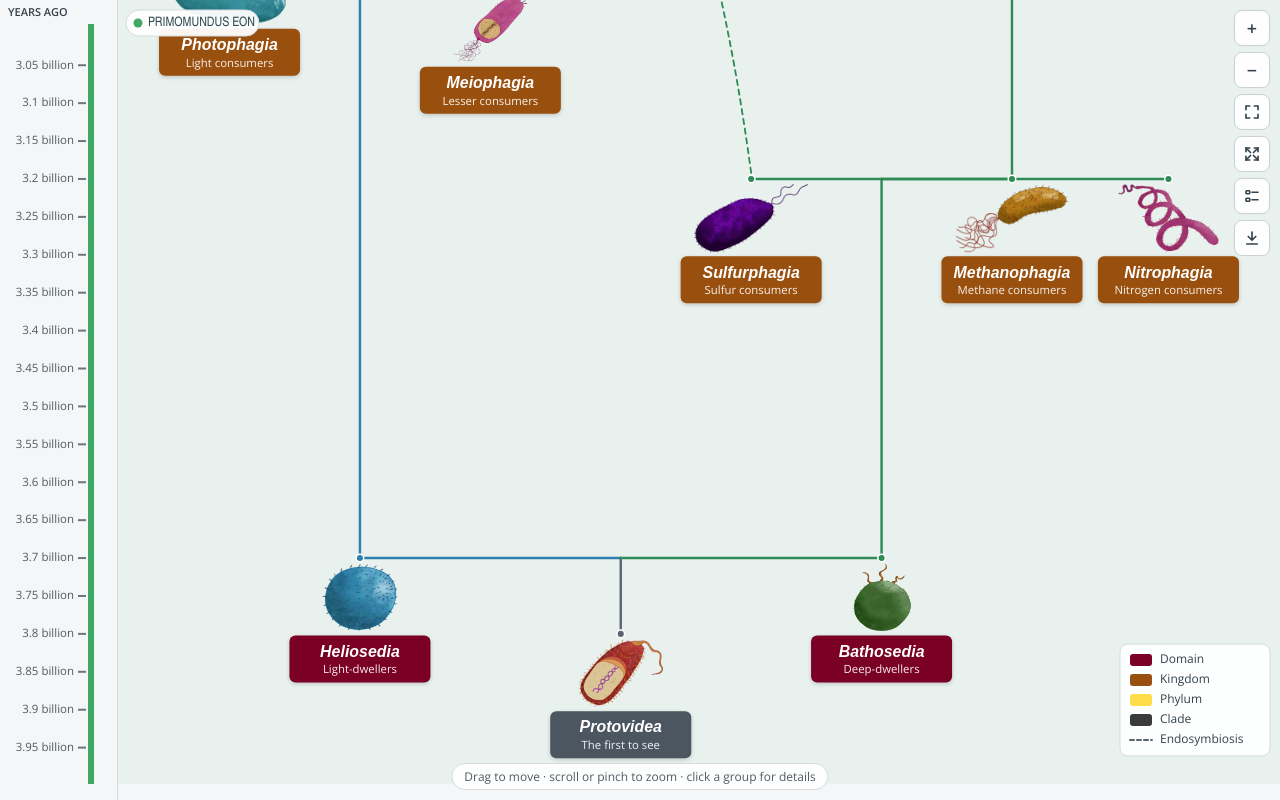
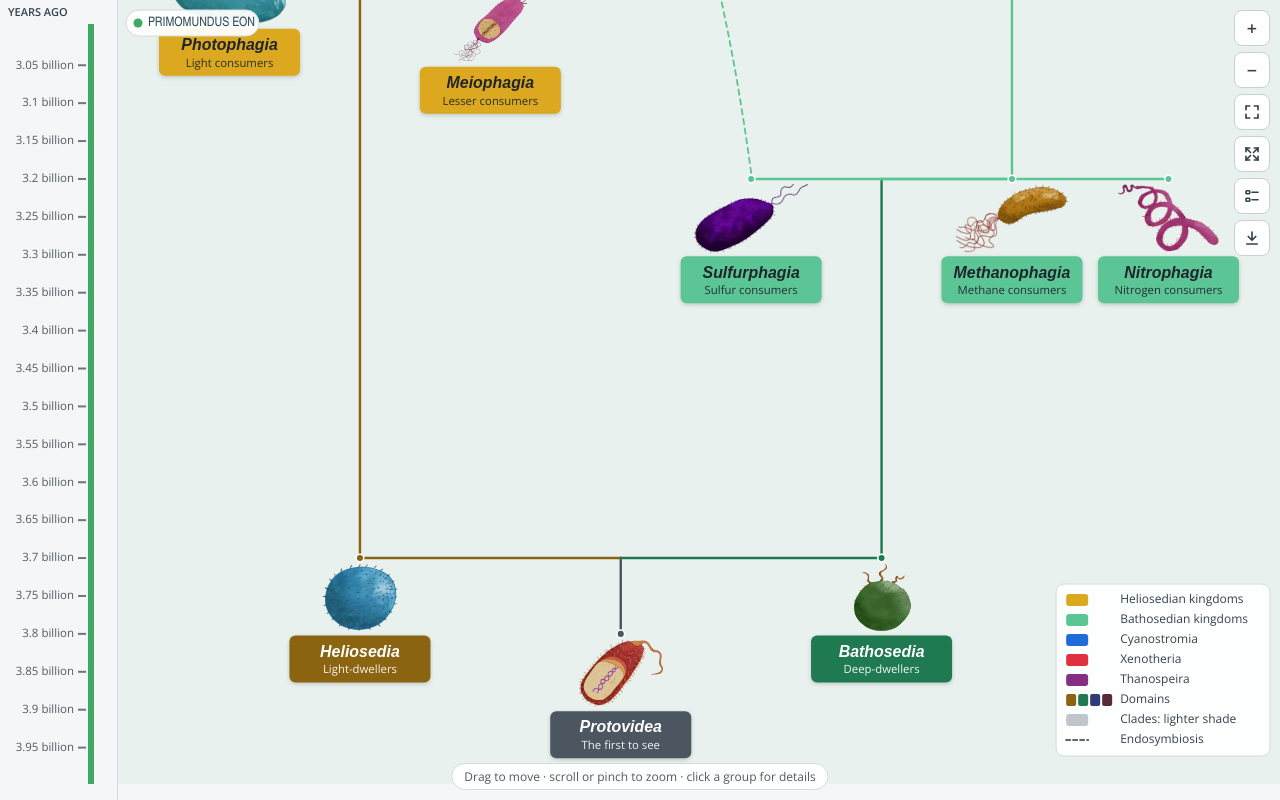
Before and after one commit to project-azur-speculative-evolution/azur-tree, a plain HTML site: page index.html in a window 1280 px wide. Drawn offline with nearby package versions, Linux system fonts and the light colour scheme.

Commit message:
Color groups by kingdom; Minovenatoria and Aquasilvia are now clades
Domains use dark shades, clades light tints of their kingdom. New legend.

Co-Authored-By: Claude Opus 5.5 <noreply@anthropic.com>
Claude-Session: https://claude.ai/code/session_01PhW8My1uVxPtPXTpaskk5k

```diff
--- a/index.html
+++ b/index.html
@@ -114,12 +114,12 @@ const GROUPS = [
     species: "Megalocyta vorax", note: "A large Meiophagian swallowed a Sulfurphagian that survived inside it." },
   { name: "Xenotheria",    rank: "Kingdom", domain: "Omnisedia", meaning: "Alien beasts", start: 2300, parent: "Omnisedia", side: "right", col: 3,
     species: "Vorocyta coccinea", speciesPage: true },
-  { name: "Minovenatoria", rank: "Phylum",  domain: "Omnisedia", meaning: "Small hunters", start: 2200, parent: "Xenotheria", side: "right", col: 4.2,
+  { name: "Minovenatoria", rank: "Clade",   domain: "Omnisedia", meaning: "Small hunters", start: 2200, parent: "Xenotheria", side: "right", col: 4.2,
     species: "Amorphothera velox", speciesPage: true },
   { name: "Cyanostromia",  rank: "Kingdom", domain: "Omnisedia", meaning: "Blue mats", start: 2000, parent: "Omnisedia", side: "left", col: 2,
     partner: "Photophagia", partnerLabel: "Photophagia-Omnisedia endosymbiosis",
     species: "Octocyta marina", note: "Basal Omnisedians took in Photophagians, which became their azuroplasts.", speciesPage: true },
-  { name: "Aquasilvia",    rank: "Phylum",  domain: "Omnisedia", meaning: "Water forests", start: 1000, parent: "Cyanostromia", side: "left", col: 2,
+  { name: "Aquasilvia",    rank: "Clade",   domain: "Omnisedia", meaning: "Water forests", start: 1000, parent: "Cyanostromia", side: "left", col: 2,
     species: "Azurodictyon primigenium" },
 
   { name: "Necrosedia",    rank: "Domain",  domain: "Necrosedia", meaning: "Death-dwellers", start: 2500, parent: "Methanophagia", side: "right", col: 6,
@@ -136,20 +136,42 @@ const MARKERS = [
 ];
 
 /* ===== LOOK ===== */
-const RANK_STYLE = {
-  Ancestor: { fill: "#4b5660", text: "#ffffff" },
-  Domain:   { fill: "#7a0025", text: "#ffffff" },
-  Kingdom:  { fill: "#994f0e", text: "#ffffff" },
-  Phylum:   { fill: "#ffdc4a", text: "#2b2b2b" },
-  Class:    { fill: "#067429", text: "#ffffff" },
-  Order:    { fill: "#002157", text: "#ffffff" },
-  Family:   { fill: "#481ea4", text: "#ffffff" },
-  Genus:    { fill: "#9b7ae3", text: "#ffffff" },
-  Clade:    { fill: "#3b3b3b", text: "#ffffff" }
+/* ===== COLORS (owner's choice, 2026-11-24) =====
+   Boxes and lines take their kingdom's color. Domains use a dark shade,
+   clades a light tint of their kingdom (or of their domain if they have no kingdom). */
+const KINGDOM_COLOR = {
+  Photophagia: "#dba81f", Meiophagia: "#dba81f",
+  Sulfurphagia: "#5cc596", Nitrophagia: "#5cc596", Methanophagia: "#5cc596",
+  Cyanostromia: "#1f6bda", Xenotheria: "#e0313f", Thanospeira: "#852e83", Obitotheria: "#823d0d"
 };
-const LINE_COLOR = {
-  Protovidea: "#5b6670", Heliosedia: "#2c7fb0", Bathosedia: "#2f8a55", Omnisedia: "#c0870f", Necrosedia: "#b0386a"
+const KINGDOM_LABEL = {   // legend rows; kingdoms sharing a color share a row
+  "#dba81f": "Heliosedian kingdoms", "#5cc596": "Bathosedian kingdoms", "#1f6bda": "Cyanostromia",
+  "#e0313f": "Xenotheria", "#852e83": "Thanospeira", "#823d0d": "Obitotheria"
 };
+const DOMAIN_COLOR = { Heliosedia: "#8a6410", Bathosedia: "#1f7a52", Omnisedia: "#2f3a7a", Necrosedia: "#5a2a3a" };
+const ANCESTOR_COLOR = "#4b5660";
+const DARK_TEXT = new Set(["#dba81f", "#5cc596"]);
+function tint(hex, t) {
+  const v = [1, 3, 5].map(i => parseInt(hex.slice(i, i + 2), 16));
+  return "#" + v.map(x => Math.round(x + (255 - x) * t).toString(16).padStart(2, "0")).join("");
+}
+function homeOf(n) {   // nearest kingdom, or the domain if there is no kingdom
+  let k = n;
+  while (k && k.rank !== "Kingdom" && k.rank !== "Domain" && k.rank !== "Ancestor") k = GROUPS.find(g => g.name === k.parent);
+  return k;
+}
+function baseColor(n) {
+  const k = homeOf(n);
+  if (!k || k.rank === "Ancestor") return ANCESTOR_COLOR;
+  return k.rank === "Kingdom" ? KINGDOM_COLOR[k.name] : DOMAIN_COLOR[k.name];
+}
+function lineFor(n) { return n.rank === "Domain" ? DOMAIN_COLOR[n.name] : baseColor(n); }
+function styleFor(n) {
+  if (n.rank === "Ancestor") return { fill: ANCESTOR_COLOR, text: "#ffffff" };
+  if (n.rank === "Domain") return { fill: DOMAIN_COLOR[n.name], text: "#ffffff" };
+  if (n.rank === "Kingdom") { const f = KINGDOM_COLOR[n.name]; return { fill: f, text: DARK_TEXT.has(f) ? "#1e252b" : "#ffffff" }; }
+  return { fill: tint(baseColor(n), 0.5), text: "#1e252b" };
+}
 const EONS = [
   { name: "Planetogenic Eon", start: 5100, end: 4200, color: "#c0562e" },
   { name: "Primomundus Eon",  start: 4200, end: 2690, color: "#3fa862" },
@@ -321,21 +343,21 @@ function render(c, v) {
   /* lines and branch connectors */
   c.lineCap = "round"; c.lineJoin = "round";
   nodes.forEach(n => {
-    const col = LINE_COLOR[n.domain] || "#5b6670";
+    const col = lineFor(n);
     c.strokeStyle = col; c.lineWidth = lw(3.2);
     if (n.stop != null) { c.beginPath(); c.moveTo(n.x, Y(n.start)); c.lineTo(n.x, Y(n.stop)); c.stroke(); }
-    if (n.par && n.par.col !== n.col) { c.strokeStyle = LINE_COLOR[n.domain] || col; c.beginPath(); c.moveTo(n.par.x, Y(n.start)); c.lineTo(n.x, Y(n.start)); c.stroke(); }
+    if (n.par && n.par.col !== n.col) { c.strokeStyle = col; c.beginPath(); c.moveTo(n.par.x, Y(n.start)); c.lineTo(n.x, Y(n.start)); c.stroke(); }
   });
   /* endosymbiosis partners: a dashed line from the partner's box to the new group */
   nodes.filter(n => n.partnerNode).forEach(n => {
     const p = n.partnerNode, x0 = p.x, y0 = Y(p.start) - DOT_R - 3, x1 = n.x, y1 = Y(n.start), dx = x1 - x0, dy = y0 - y1;
-    c.save(); c.strokeStyle = LINE_COLOR[p.domain]; c.lineWidth = lw(2.4); c.setLineDash([7, 6]);
+    c.save(); c.strokeStyle = lineFor(p); c.lineWidth = lw(2.4); c.setLineDash([7, 6]);
     c.beginPath(); c.moveTo(x0, y0); c.bezierCurveTo(x0 + dx * 0.15, y0 - dy * 0.55, x1 - dx * 0.55, y1, x1 - Math.sign(dx) * (DOT_R + 2), y1); c.stroke(); c.restore();
     n.curve = [x0, y0, x0 + dx * 0.15, y0 - dy * 0.55, x1 - dx * 0.55, y1, x1, y1];
   });
   /* markers */
   nodes.forEach(n => n.marks.forEach(m => {
-    const y = Y(m.time), col = LINE_COLOR[n.domain];
+    const y = Y(m.time), col = lineFor(n);
     c.fillStyle = "#fff"; c.strokeStyle = col; c.lineWidth = lw(2.5);
     c.beginPath(); c.arc(n.x, y, 6, 0, Math.PI * 2); c.fill(); c.stroke();
     c.font = `italic 600 12px ${FONT}`; c.fillStyle = "#33414c"; c.textBaseline = "middle";
@@ -374,7 +396,7 @@ function render(c, v) {
   });
   /* start dots, pictures and name boxes */
   nodes.forEach(n => {
-    const y = Y(n.start), col = LINE_COLOR[n.domain] || "#5b6670";
+    const y = Y(n.start), col = lineFor(n);
     c.fillStyle = col; c.strokeStyle = "#fff"; c.lineWidth = 2;
     c.beginPath(); c.arc(n.x, y, DOT_R, 0, Math.PI * 2); c.fill(); c.stroke();
     const iy = y + GAP, im = imgs[n.name];
@@ -383,7 +405,7 @@ function render(c, v) {
       const w = im.naturalWidth * s, h = im.naturalHeight * s;
       c.drawImage(im, n.x - w / 2, iy + (IMG_H - h), w, h);
     }
-    const st = RANK_STYLE[n.rank] || RANK_STYLE.Clade, by = iy + IMG_H + 5, bx = n.x - BOX_W / 2;
+    const st = styleFor(n), by = iy + IMG_H + 5, bx = n.x - BOX_W / 2;
     c.save(); c.shadowColor = "rgba(0,0,0,0.18)"; c.shadowBlur = 6 * dpr * Math.min(1, zoom); c.shadowOffsetY = 2 * dpr * Math.min(1, zoom);
     c.fillStyle = st.fill; roundRect(c, bx, by, BOX_W, BOX_H, 8); c.fill(); c.restore();
     c.fillStyle = st.text; c.textAlign = "center"; c.textBaseline = "alphabetic";
@@ -459,23 +481,33 @@ function render(c, v) {
 
   /* --- legend --- */
   if (S.LEGEND && (v.exporting || legendOn)) {
-    const ranks = Object.keys(RANK_STYLE).filter(r => r !== "Ancestor" && nodes.some(n => n.rank === r));
+    const rows = [];
+    const kcols = [...new Set(nodes.filter(n => n.rank !== "Domain" && n.rank !== "Ancestor").map(n => { const k = homeOf(n); return k && k.rank === "Kingdom" ? KINGDOM_COLOR[k.name] : null; }).filter(Boolean))];
+    Object.keys(KINGDOM_LABEL).filter(col => kcols.includes(col)).forEach(col => rows.push({ sw: [col], label: KINGDOM_LABEL[col] }));
+    const doms = Object.keys(DOMAIN_COLOR).filter(d => nodes.some(n => n.rank === "Domain" && n.name === d));
+    if (doms.length) rows.push({ sw: doms.map(d => DOMAIN_COLOR[d]), label: doms.length > 1 ? "Domains" : "Domain" });
+    if (nodes.some(n => n.rank === "Clade")) rows.push({ sw: [tint("#7f8a94", 0.5)], label: "Clades: lighter shade" });
     const hasPartner = nodes.some(n => n.partnerNode);
-    const rows = ranks.length + (hasPartner ? 1 : 0);
-    const rh = v.narrow ? 16 : 20, lwid = v.narrow ? 118 : 150, lh = 12 + rows * rh, lx = W - lwid - 10, ly = H - lh - (v.exporting ? 10 : 44);
+    if (hasPartner) rows.push({ dash: true, label: "Endosymbiosis" });
+    c.font = `${v.narrow ? 10.5 : 12}px ${FONT}`; c.textAlign = "left"; c.textBaseline = "middle";
+    const swW = r => r.dash ? 22 : (r.sw.length === 1 ? 22 : r.sw.length * 10 + (r.sw.length - 1) * 2);
+    const sx = Math.max(...rows.map(swW)) + 18;
+    const rh = v.narrow ? 16 : 20, lwid = 10 + sx + Math.max(...rows.map(r => c.measureText(r.label).width)) + 12;
+    const lh = 12 + rows.length * rh, lx = W - lwid - 10, ly = H - lh - (v.exporting ? 10 : 44);
     c.fillStyle = "rgba(255,255,255,0.93)"; c.strokeStyle = "#d5dbe0"; c.lineWidth = 1;
     roundRect(c, lx, ly, lwid, lh, 8); c.fill(); c.stroke();
-    c.font = `${v.narrow ? 10.5 : 12}px ${FONT}`; c.textAlign = "left"; c.textBaseline = "middle";
-    ranks.forEach((r, i) => {
-      const yy = ly + 6 + rh / 2 + i * rh; c.fillStyle = RANK_STYLE[r].fill; roundRect(c, lx + 10, yy - 6, 22, 12, 3); c.fill();
-      c.fillStyle = "#33414c"; c.fillText(r, lx + 40, yy);
+    rows.forEach((r, i) => {
+      const yy = ly + 6 + rh / 2 + i * rh;
+      if (r.dash) {
+        c.save(); c.setLineDash([4, 3]); c.strokeStyle = "#5b6670"; c.lineWidth = 2;
+        c.beginPath(); c.moveTo(lx + 10, yy); c.lineTo(lx + 32, yy); c.stroke(); c.restore();
+      } else if (r.sw.length === 1) {
+        c.fillStyle = r.sw[0]; roundRect(c, lx + 10, yy - 6, 22, 12, 3); c.fill();
+      } else {
+        r.sw.forEach((col, j) => { c.fillStyle = col; roundRect(c, lx + 10 + j * 12, yy - 6, 10, 12, 2); c.fill(); });
+      }
+      c.fillStyle = "#33414c"; c.fillText(r.label, lx + sx, yy);
     });
-    if (hasPartner) {
-      const yy = ly + 6 + rh / 2 + ranks.length * rh;
-      c.save(); c.setLineDash([4, 3]); c.strokeStyle = "#5b6670"; c.lineWidth = 2;
-      c.beginPath(); c.moveTo(lx + 10, yy); c.lineTo(lx + 32, yy); c.stroke(); c.restore();
-      c.fillStyle = "#33414c"; c.fillText("Endosymbiosis", lx + 40, yy);
-    }
   }
 }
 
@@ -538,7 +570,7 @@ function clickAt(sx, sy) {
   const wx = (sx - tx) / zoom, wy = (sy - ty) / zoom;
   const n = nodes.find(n => n.hit && wx >= n.hit.x0 && wx <= n.hit.x1 && wy >= n.hit.y0 && wy <= n.hit.y1);
   if (!n) { card.hidden = true; return; }
-  const st = RANK_STYLE[n.rank] || RANK_STYLE.Clade;
+  const st = styleFor(n);
   let html = `<button class="close" aria-label="Close">&times;</button>`;
   html += `<div class="rank" style="background:${st.fill};color:${st.text}">${esc(n.rank)}</div>`;
   html += `<div class="name">${esc(n.name)}</div><div class="meaning">${esc(n.meaning)}</div>`;
```
